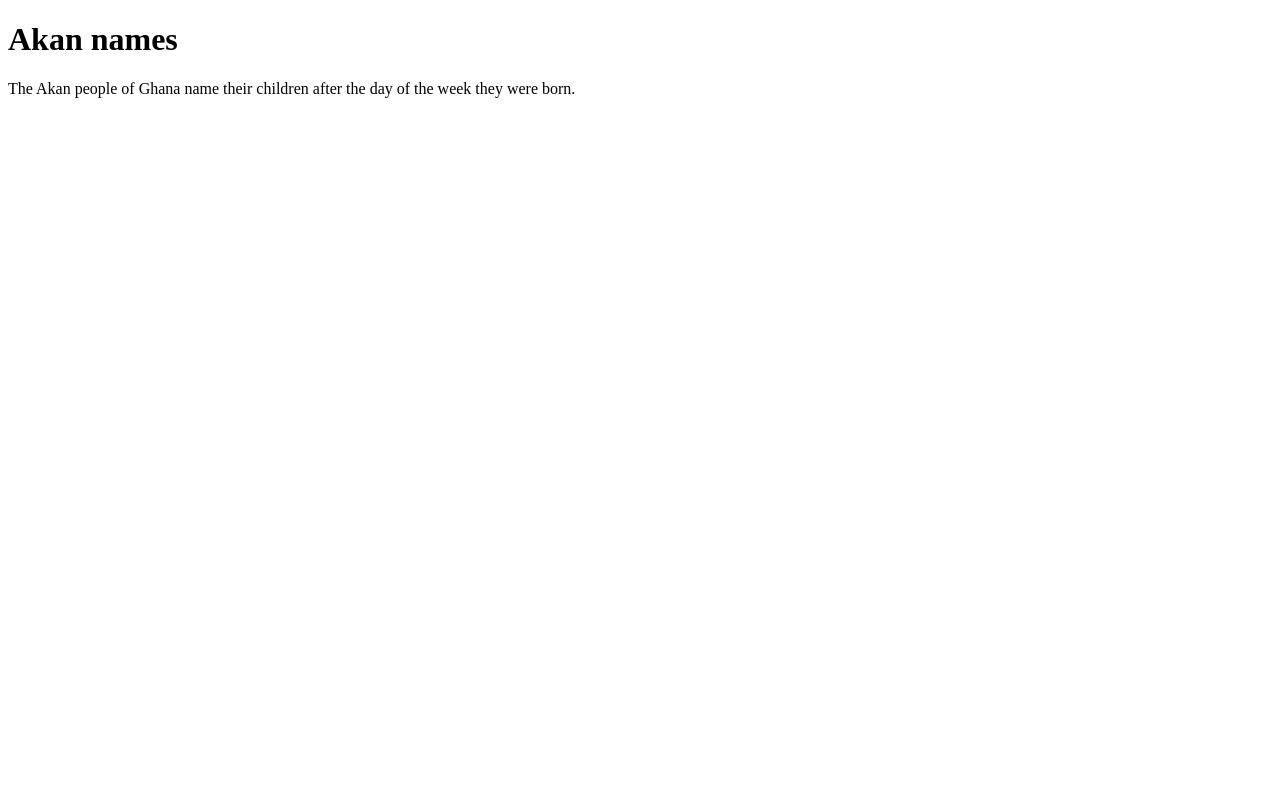
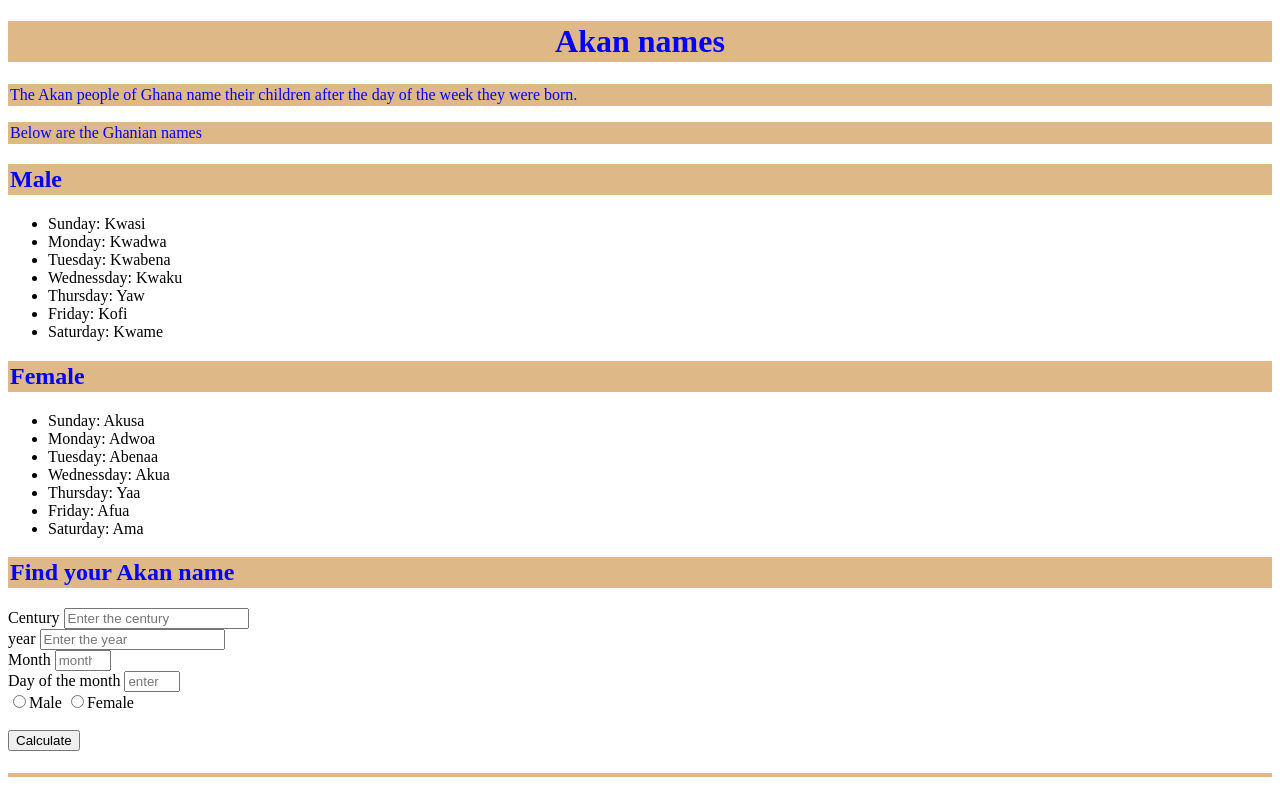
Before and after one commit to Kevoki/Ghanaian-day-names-project, a plain HTML site: page index.html in a window 1280 px wide. Drawn offline with Linux system fonts and the light colour scheme; files that its build step writes are made by us from their sources.

```diff
--- a/index.html
+++ b/index.html
@@ -2,22 +2,73 @@
 <html lang="en" dir="ltr">
     <head>
         <meta charset="utf-8">
-        <link rel="stylesheet" href="css/styles.css">
+        <link rel="stylesheet" href="styles.css">
         <title>Akan Names</title>
     </head>
+    <script src="js/script.js"></script>
     <body>
         <div class="container">
             <div class="jumbotron">
              <div class="row">
                  <div class="col-md-6">
-                     <div class="jumbotron p-0 right">
+                     <div class="jumbotron right">
                          <h1 class="text-center akan">Akan names</h1>
                          <p class="p-text">The Akan people of Ghana name their children after the day of the week
                             they were born.</p>
+                         <p>Below are the Ghanian names</p>
+                         <h2>Male</h2>
+                         <ul>
+                             <li>Sunday: Kwasi</li>
+                             <li>Monday: Kwadwa</li>
+                             <li>Tuesday: Kwabena</li>
+                             <li>Wednessday: Kwaku</li>
+                             <li>Thursday: Yaw</li>
+                             <li>Friday: Kofi</li>
+                             <li>Saturday: Kwame</li>
+                         </ul>
+                         <h2>Female</h2>
+                         <ul>
+                             <li>Sunday: Akusa</li>
+                             <li>Monday: Adwoa</li>
+                             <li>Tuesday: Abenaa</li>
+                             <li>Wednessday: Akua</li>
+                             <li>Thursday: Yaa</li>
+                             <li>Friday: Afua</li>
+                             <li>Saturday: Ama</li>
+                         </ul>
                      </div>
                  </div>
+                 <div class="col-md-6 right">
+                    <h2>Find your Akan name</h2>
+                     <div class="panel col-md-6 offset-sm-6">
+                        <div class="form-group top-form">
+                            <label for="century" class="labels">Century</label>
+                            <input type="number" class="form-control" placeholder="Enter the century" id=century required>
+                        </div>
+                    <div class="form-group">
+                        <label for="year" class="labels">year</label>
+                        <input type="number" class="form-control" placeholder="Enter the year" id="year" required>
+                    </div>
+                    <div class="form-group">
+                        <label for="month" class="labels">Month</label>
+                        <input type="number" class="form-control" placeholder="month" id="month" required min="0" max="12">
+                    </div>
+                    <div class="form-group">
+                        <label for="day" class="labels">Day of the month</label>
+                        <input type="number" placeholder="enter the day of the month" class="form-control" id="monthday" required min="0" max="31">
+                    </div>
+                     <form class="radio-button">
+                        <input type="radio" class="genders labels" value="male" id="rad1" name="rads" required>Male
+                        <input type="radio" class="genders labels" value="female" id="rad1" name="rads" required>Female
+                    </form>
+                    <br>
+                        <a href="#result"><button type="button" name="button" class="btn btn-primary mb-2" onclick="checkDayOfWeek();">Calculate</button></a>
+                    <br>
+                        <h1 id="result"></h1>
+                    </div>
+                </div>
              </div>
-            </div>
+          </div>
         </div>
     </body>
 </html>
--- a/styles.css
+++ b/styles.css
@@ -0,0 +1,16 @@
+h1 {
+    text-align: center;
+    color: blue;
+    padding: 2px;
+    background-color: burlywood;
+}
+p {
+    color: blue;
+    padding: 2px;
+    background-color: burlywood;
+}
+h2{
+    color: blue;
+    padding: 2px;
+    background-color: burlywood;
+}
```
Also changed, not shown: script.js (added, +11 -0 lines).
